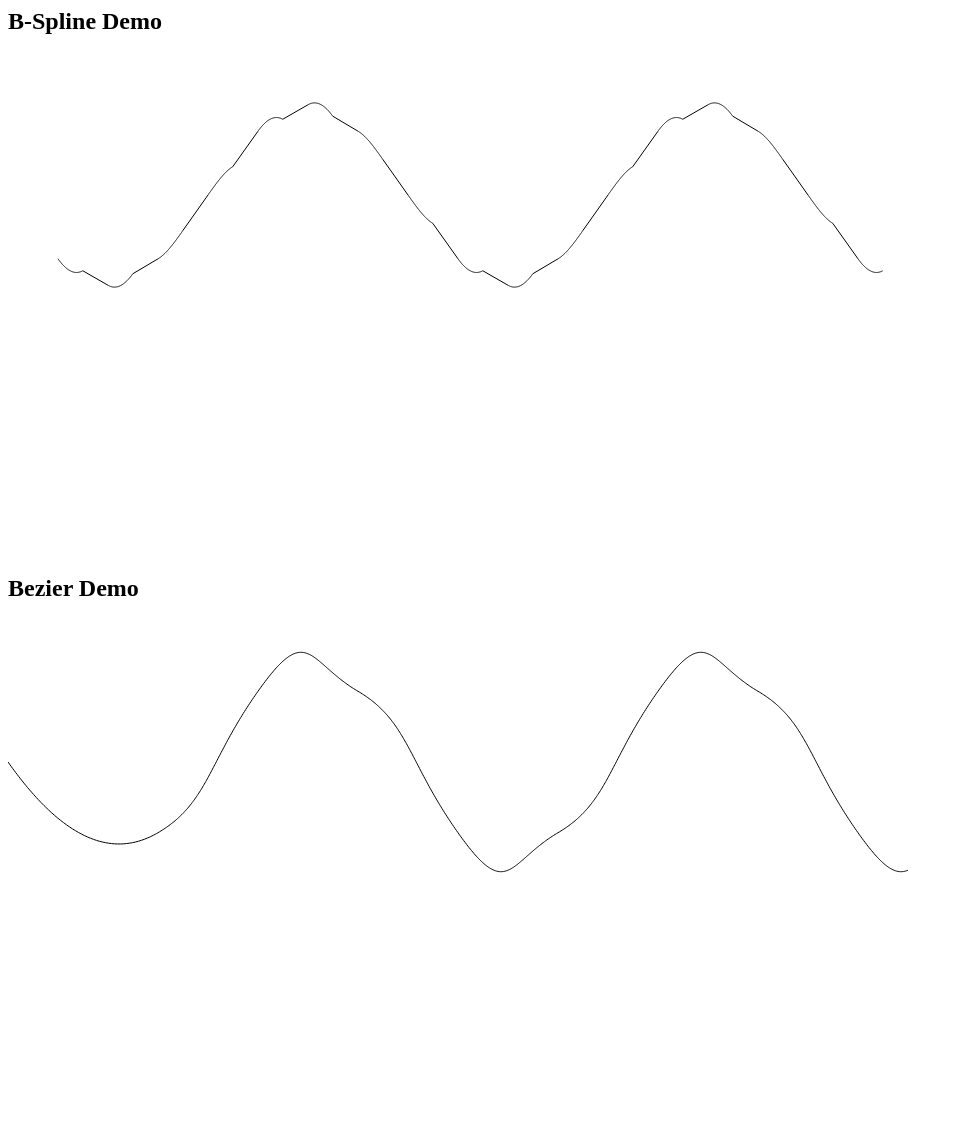
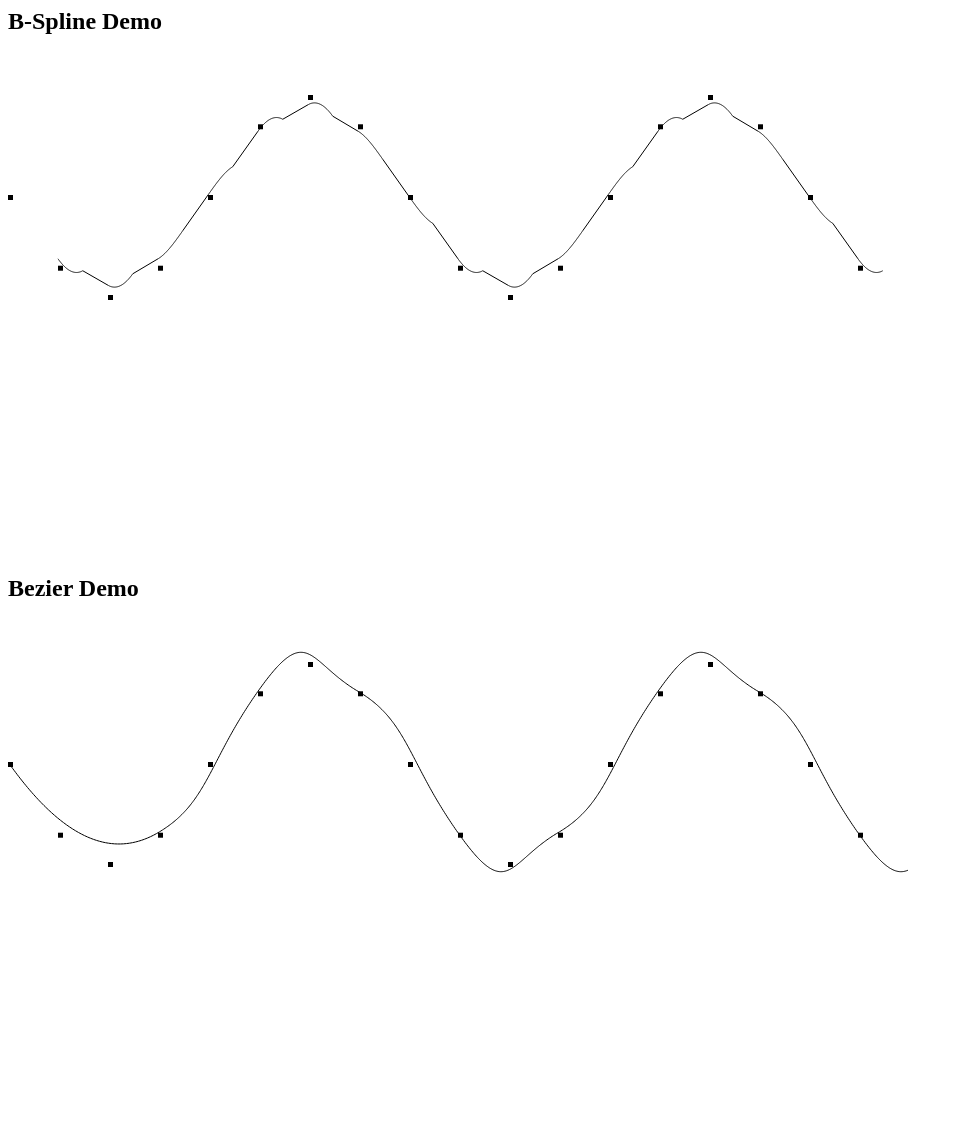
Before and after one commit to cschen1205/js-spline, a website: page example.html in a window 1280 px wide. Shown: the whole page, without its empty margins (0-963 px from the left). Drawn offline with Linux system fonts and the light colour scheme.

Commit message:
deployed to npm

```diff
--- a/example.html
+++ b/example.html
@@ -24,15 +24,17 @@
           steps: 100
       });
 
+
       for(var i=0; i < 20; ++i){
           var x = i * 50;
           var y = Math.sin(x * Math.PI / 200) * 100 + 140;
           bspline.addWayPoint({x : x, y: y, z: 0});
           bezier.addWayPoint({x : x, y: y, z: 0});
+          context_bezier.fillRect(x, y, 5, 5);
+          context_bspline.fillRect(x, y, 5, 5);
       }
 
       context_bspline.beginPath();
-
       console.log("bspline interpolated: " + bspline.nodes.length);
       for(var i = 1; i < bspline.nodes.length; ++i){
           var x1 = bspline.nodes[i-1].x;
--- a/package.json
+++ b/package.json
@@ -1,6 +1,6 @@
 {
   "name": "js-spline",
-  "version": "1.0.1",
+  "version": "1.0.2",
   "description": "Package implements various statistics and distribution function",
   "author": "Caishun Chen",
   "contributors": [
```
Also changed, not shown: README.md.
